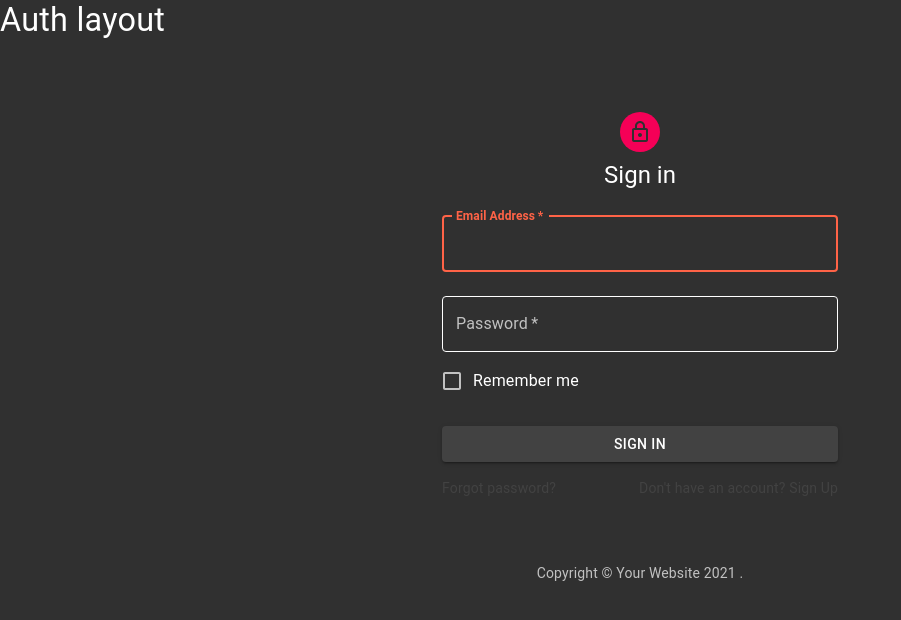
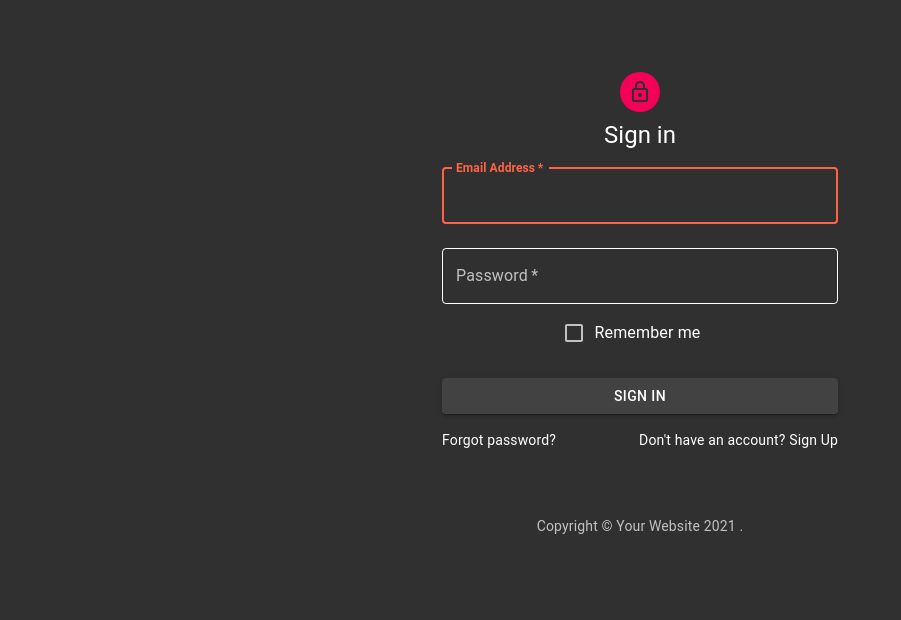
Before and after one commit to gene222-arch/netflix-clone-admin-dashboard, a React (Create React App) app: page /auth/sign-in in a window 1280 px wide. Shown: the top 620 px of the page, without its empty margins (0-901 px from the left). Built offline with nearby package versions, Linux system fonts and the light colour scheme.

Commit message:
update: LoginForm component

```diff
--- a/src/components/CustomAlert.jsx
+++ b/src/components/CustomAlert.jsx
@@ -1,4 +1,4 @@
-import React from 'react';
+import React, { useState, useEffect } from 'react';
 import Alert from '@material-ui/lab/Alert';
 import { Collapse } from '@material-ui/core';
 import { makeStyles } from '@material-ui/core/styles';
@@ -14,17 +14,21 @@ const customerAlertUseStyles = makeStyles((theme) => ({
 const CustomAlert = ({ status, message }) =>
 {
     const classes = customerAlertUseStyles();
-    const [open, setOpen] = React.useState(true);
+    const [open, setOpen] = useState(true);
+
+    useEffect(() => {
+        return () => {
+            setOpen(false);
+        }
+    }, []);
 
     return (
-        <>
-            <Collapse in={ open } className={ classes.root }>
-                <Alert
-                    severity={ status }
-                    onClose={() => setOpen(false)}
-                >{ message }</Alert>
-            </Collapse>
-        </>
+        <Collapse in={ open } className={ classes.root }>
+            <Alert
+                severity={ status }
+                onClose={() => setOpen(false)}
+            >{ message ?? ''}</Alert>
+        </Collapse>
     )
 }
 
--- a/src/components/Error.jsx
+++ b/src/components/Error.jsx
@@ -2,14 +2,11 @@ import React from 'react'
 import CustomAlert from './CustomAlert';
 
 const Error = ({ error }) => {
+
+    const isErrorString = typeof error === 'string' && error;
+
     return (
-        <>
-            {
-                (typeof error === 'string' && error.length > 0) && (
-                    <CustomAlert status={ 'error' } message={ error } />
-                )
-            }
-        </>
+        isErrorString && <CustomAlert status={ 'error' } message={ error } />
     )
 }
 
--- a/src/redux/modules/auth/action.types.js
+++ b/src/redux/modules/auth/action.types.js
@@ -23,6 +23,8 @@ const ACTION_TYPES =
     LOGOUT_START: 'LOGOUT_START',
     LOGOUT_SUCCESS: 'LOGOUT_SUCCESS',
     LOGOUT_FAILED: 'LOGOUT_FAILED',
+
+    CLEAR_ERRORS: 'CLEAR_ERRORS'
 };
 
 export default ACTION_TYPES;
--- a/src/redux/modules/auth/actions.js
+++ b/src/redux/modules/auth/actions.js
@@ -26,6 +26,8 @@ const {
     RESET_PASSWORD_START,
     RESET_PASSWORD_SUCCESS,
     RESET_PASSWORD_FAILED,
+
+    CLEAR_ERRORS
 } = ACTION_TYPES;
 
 
@@ -142,3 +144,10 @@ export const resetPasswordFailed = (payload) => ({
     type: RESET_PASSWORD_FAILED,
     payload
 });
+
+
+/** Clear Errors */
+export const clearErrors = (payload) => ({
+    type: CLEAR_ERRORS,
+    payload
+});
--- a/src/redux/modules/auth/reducer.js
+++ b/src/redux/modules/auth/reducer.js
@@ -27,6 +27,7 @@ const {
     RESET_PASSWORD_SUCCESS,
     RESET_PASSWORD_FAILED,
 
+    CLEAR_ERRORS
 } = ACTION_TYPES;
 
 
@@ -45,17 +46,20 @@ const ERROR_DEFAULT = {
 
 const initialState =
 {
-    isLoading: false,
     isAuthenticated: false,
-    user: null,
     credentials: CREDENTIALS_DEFAULT,
     permissions: null,
+    user: null,
+    isLoading: false,
     error: ERROR_DEFAULT,
 };
 
 
 export default (state = initialState, { type, payload }) =>
 {
+    const isLoading = false;
+    const error = ERROR_DEFAULT;
+
     switch (type)
     {
         case AUTH_USER_START:
@@ -73,18 +77,18 @@ export default (state = initialState, { type, payload }) =>
         case LOGIN_SUCCESS:
             return {
                 ...state,
-                isLoading: false,
+                isLoading,
                 isAuthenticated: true,
                 user: payload.user,
                 permissions: payload.permissions,
-                error: ERROR_DEFAULT,
+                error,
             };
 
         case AUTH_USER_FAILED:
         case LOGIN_FAILED:
             return {
                 ...state,
-                isLoading: false,
+                isLoading,
                 isAuthenticated: false,
                 user: null,
                 error: payload.errorMessages,
@@ -93,31 +97,24 @@ export default (state = initialState, { type, payload }) =>
         case FORGOT_PASSWORD_SUCCESS:
             return {
                 ...state,
-                isLoading: false,
-                error: ERROR_DEFAULT,
-            };
-
-        case FORGOT_PASSWORD_FAILED:
-            return {
-                ...state,
-                isLoading: false,
-                error: payload.errorMessages
+                isLoading,
+                error,
             };
 
         case REGISTRATION_SUCCESS:
             return {
                 ...state,
-                isLoading: false,
+                isLoading,
                 isAuthenticated: true,
                 user: payload.user,
                 permissions: payload.permissions,
-                error: ERROR_DEFAULT,
+                error,
             };
 
         case REGISTRATION_FAILED:
             return {
                 ...state,
-                isLoading: false,
+                isLoading,
                 isAuthenticated: false,
                 user: ERROR_DEFAULT,
                 error: payload.errorMessages
@@ -126,33 +123,41 @@ export default (state = initialState, { type, payload }) =>
         case RESET_PASSWORD_SUCCESS:
             return {
                 ...state,
-                isLoading: false,
-                error: ERROR_DEFAULT,
+                isLoading,
+                error,
             };
 
+        case FORGOT_PASSWORD_FAILED:
         case RESET_PASSWORD_FAILED:
             return {
                 ...state,
-                isLoading: false,
+                isLoading,
                 error: payload.errorMessages
             };
 
         case LOGOUT_SUCCESS:
-
             return {
                 ...state,
-                isLoading: false,
+                isLoading,
                 isAuthenticated: false,
                 user: null,
-                error: ERROR_DEFAULT
+                error
             };
 
         case LOGOUT_FAILED:
             return {
                 ...state,
-                isLoading: false,
+                isLoading,
+                isAuthenticated: false,
                 error: payload.errorMessages
             };
+
+        case CLEAR_ERRORS:
+                return {
+                    ...state,
+                    isLoading,
+                    error
+                }
 
         default:
             return state;
--- a/src/redux/modules/auth/selector.js
+++ b/src/redux/modules/auth/selector.js
@@ -15,9 +15,11 @@ export const selectAuthHasErrorMessages = createSelector(selectAuthErrorMessages
     let hasErrorMessages = {};
 
     for (const key in error) {
-        return {
+        hasErrorMessages = {
             ...hasErrorMessages,
             [key]: Boolean(error[key])
         };
     }
+
+    return hasErrorMessages;
 });
--- a/src/utils/axiosInstance.js
+++ b/src/utils/axiosInstance.js
@@ -3,16 +3,11 @@ import * as Cookie from './cookies'
 
 export default () =>
 {
-    let headers = {};
-
-    if (Cookie.has('access_token'))
-    {
-        headers.Authorization = `Bearer ${ Cookie.get('access_token') }`;
-    }
-
     const axiosInstance = Axios.create({
-        baseURL: 'http://127.0.0.1:8000/api' || process.env.REACT_APP_API_BASE_URL,
-        headers
+        baseURL: 'http://192.168.1.8:8000/api' || process.env.REACT_APP_API_BASE_URL,
+        headers: {
+            Authorization: `Bearer ${ Cookie.get('access_token') }`
+        }
     });
 
     axiosInstance.interceptors.response.use(
--- a/src/views/layouts/AuthLayout.jsx
+++ b/src/views/layouts/AuthLayout.jsx
@@ -3,12 +3,7 @@ import Typography from '@material-ui/core/Typography'
 
 const AuthLayout = ({ children }) =>
 {
-    return (
-        <>
-            <Typography variant="h4" color="initial">Auth layout</Typography>
-            { children }
-        </>
-    )
+    return children
 }
 
 export default AuthLayout
--- a/src/views/pages/auth/LoginForm.jsx
+++ b/src/views/pages/auth/LoginForm.jsx
@@ -27,20 +27,17 @@ import loginFormUseStyles from '../../../assets/js/material-ui/loginFormUseStyle
 /** Actions */
 import * as AUTH_ACTION from '../../../redux/modules/auth/actions'
 
-/** Reselect */
-import { selectAuth } from './../../../redux/modules/auth/selector';
-
 /** Routes */
 import PATH from './../../../routes/path';
+import { selectAuth, selectAuthErrorMessages, selectAuthHasErrorMessages } from './../../../redux/modules/auth/selector';
 
 
-const LoginForm = ({ AUTH }) =>
+const LoginForm = ({ AUTH, ERROR_MESSAGE, HAS_ERROR_MESSAGE }) =>
 {
     const dispatch = useDispatch();
     const classes = loginFormUseStyles();
 
     const [ credentials, setCredentials ] = useState(AUTH.credentials);
-
 
     const handleChangeCredentials = (e) =>
     {
@@ -51,92 +48,90 @@ const LoginForm = ({ AUTH }) =>
             : setCredentials({...credentials, [name]: value});
     };
 
-    const onSubmitCredentails = (e) =>
-    {
-        e.preventDefault();
-        dispatch(AUTH_ACTION.login(credentials));
-    }
+    const onSubmitCredentails = (e) => dispatch(AUTH_ACTION.login(credentials));
 
     useEffect(() => {
         return () => {
             setCredentials(AUTH.credentials);
+            dispatch(AUTH_ACTION.clearErrors());
         }
     }, [])
 
     return (
-        <Container component="main" maxWidth="xs">
+        <Container component='main' maxWidth='xs'>
             <CssBaseline />
-            <div className={classes.paper}>
-                <Avatar className={classes.avatar}>
+            <div className={ classes.paper }>
+                <Avatar className={ classes.avatar }>
                     <LockOutlinedIcon />
                 </Avatar>
-                <Typography component="h1" variant="h5">
-                    Sign in
-                </Typography>
+                <Typography component='h1' variant='h5'>Sign in</Typography>
                 <Error error={ AUTH.error } />
-                <form className={classes.form} noValidate onSubmit={onSubmitCredentails}>
                 <TextField
-                        error={Boolean(AUTH.error.email)}
-                        helperText={AUTH.error.email}
-                        variant="outlined"
-                        margin="normal"
+                    id='email'
+                    variant='outlined'
+                    margin='normal'
                     required
                     fullWidth
-                        id="email"
-                        label="Email Address"
-                        name="email"
-                        autoComplete="email"
+                    label='Email Address'
+                    name='email'
+                    autoComplete='email'
                     autoFocus
-                        value={credentials.email}
-                        onChange={handleChangeCredentials}
+                    value={ credentials.email }
+                    onChange={ handleChangeCredentials }
+                    error={ HAS_ERROR_MESSAGE.email }
+                    helperText={ ERROR_MESSAGE.email }
                 />
                 <TextField
-                        error={Boolean(AUTH.error.password)}
-                        helperText={AUTH.error.password}
-                        variant="outlined"
-                        margin="normal"
+                    variant='outlined'
+                    margin='normal'
                     required
                     fullWidth
-                        name="password"
-                        label="Password"
-                        type="password"
-                        id="password"
-                        autoComplete="current-password"
-                        value={credentials.password}
-                        onChange={handleChangeCredentials}
+                    name='password'
+                    label='Password'
+                    type='password'
+                    id='password'
+                    autoComplete='current-password'
+                    value={ credentials.password }
+                    onChange={ handleChangeCredentials }
+                    error={ HAS_ERROR_MESSAGE.password }
+                    helperText={ ERROR_MESSAGE.password }
                 />
                 <FormControlLabel
                     control={
-                            <Checkbox value="remember"
-                            color="primary"
-                            checked={credentials.remember_me}
-                            onChange={handleChangeCredentials}
+                        <Checkbox value='remember'
+                            color='primary'
+                            checked={ credentials.remember_me }
+                            onChange={ handleChangeCredentials }
                         />}
-                        label="Remember me"
+                    label='Remember me'
                 />
                 <Button
-                        type="submit"
+                    type='submit'
                     fullWidth
-                        variant="contained"
-                        color="primary"
-                        className={classes.submit}
+                    variant='contained'
+                    color='primary'
+                    className={ classes.submit }
                     disabled={ AUTH.isLoading }
+                    onClick={ onSubmitCredentails }
                 >
-                        Sign In
+                    { !AUTH.isLoading ? 'Sign In' : 'Signing in...' }
                 </Button>
                 <Grid container>
                     <Grid item xs>
-                            <Link href={ PATH.FORGOT_PASSWORD } variant="body2">
+                        <Typography variant="subtitle2" color="initial">
+                            <Link href={ PATH.FORGOT_PASSWORD } color='inherit' variant='body2'>
                                 Forgot password?
                             </Link>
+                        </Typography>
                     </Grid>
                     <Grid item>
-                            <Link href="/auth/create-an-account" variant="body2">
-                                {"Don't have an account? Sign Up"}
+                    <Typography variant="subtitle2">
+                        <Link href='/auth/create-an-account' color='inherit' variant='body2'>
+                            Don't have an account? Sign Up
                         </Link>
+                    </Typography>
                     </Grid>
                 </Grid>
-                </form>
             </div>
             <Box mt={8}>
                 <Copyright />
@@ -146,7 +141,9 @@ const LoginForm = ({ AUTH }) =>
 }
 
 const mapStateToProps = createStructuredSelector({
-    AUTH: selectAuth
+    AUTH: selectAuth,
+    ERROR_MESSAGE: selectAuthErrorMessages,
+    HAS_ERROR_MESSAGE: selectAuthHasErrorMessages
 });
 
 
```
Lines whose indentation alone changed are shown as unchanged.
